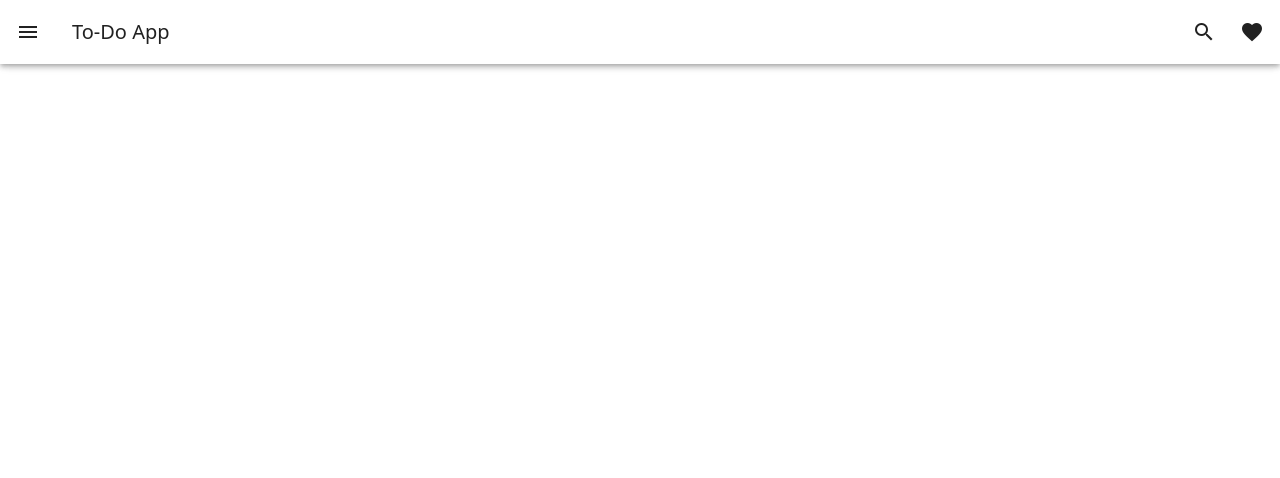
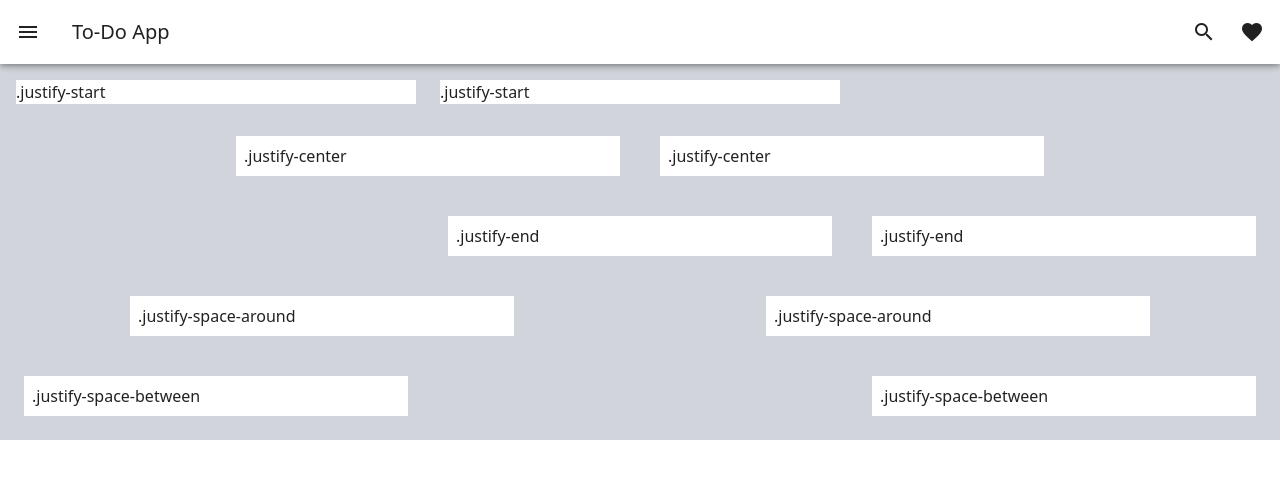
Before and after one commit to matinone/to_do_app, a Vue app: page / in a window 1280 px wide. Before the commit this address had no page. Shown: the top 478 px of the page. Built offline with nearby package versions, Linux system fonts and the light colour scheme.

Commit message:
Remove conflicting main.css and add example grid using Tailwind classes

```diff
--- a/src/App.vue
+++ b/src/App.vue
@@ -31,7 +31,38 @@
     </v-app-bar>
 
     <v-main>
-      <router-view></router-view>
+      <!-- <router-view></router-view> -->
+      <v-container class="tw-bg-gray-300" fluid>
+        <v-row class="tw-justify-start">
+          <v-col v-for="k in 2" :key="k" cols="4">
+            <v-sheet class="tw-pa-2 tw-ma-2"> .justify-start </v-sheet>
+          </v-col>
+        </v-row>
+
+        <v-row class="tw-justify-center">
+          <v-col v-for="k in 2" :key="k" cols="4">
+            <v-sheet class="tw-p-2 tw-m-2"> .justify-center </v-sheet>
+          </v-col>
+        </v-row>
+
+        <v-row class="tw-justify-end">
+          <v-col v-for="k in 2" :key="k" cols="4">
+            <v-sheet class="tw-p-2 tw-m-2"> .justify-end </v-sheet>
+          </v-col>
+        </v-row>
+
+        <v-row class="tw-justify-around">
+          <v-col v-for="k in 2" :key="k" cols="4">
+            <v-sheet class="tw-p-2 tw-m-2"> .justify-space-around </v-sheet>
+          </v-col>
+        </v-row>
+
+        <v-row class="tw-justify-between">
+          <v-col v-for="k in 2" :key="k" cols="4">
+            <v-sheet class="tw-p-2 tw-m-2"> .justify-space-between </v-sheet>
+          </v-col>
+        </v-row>
+      </v-container>
     </v-main>
   </v-app>
 </template>
--- a/src/assets/main.css
+++ /dev/null
@@ -1,35 +0,0 @@
-@import './base.css';
-
-#app {
-  max-width: 1280px;
-  margin: 0 auto;
-  padding: 2rem;
-
-  font-weight: normal;
-}
-
-a,
-.green {
-  text-decoration: none;
-  color: hsla(160, 100%, 37%, 1);
-  transition: 0.4s;
-}
-
-@media (hover: hover) {
-  a:hover {
-    background-color: hsla(160, 100%, 37%, 0.2);
-  }
-}
-
-@media (min-width: 1024px) {
-  body {
-    display: flex;
-    place-items: center;
-  }
-
-  #app {
-    display: grid;
-    grid-template-columns: 1fr 1fr;
-    padding: 0 2rem;
-  }
-}
--- a/src/main.js
+++ b/src/main.js
@@ -5,7 +5,7 @@ import App from "./App.vue";
 import router from "./router";
 import vuetify from "./plugins/vuetify";
 
-import "./assets/main.css";
+import "./assets/base.css";
 
 const app = createApp(App);
 
```
